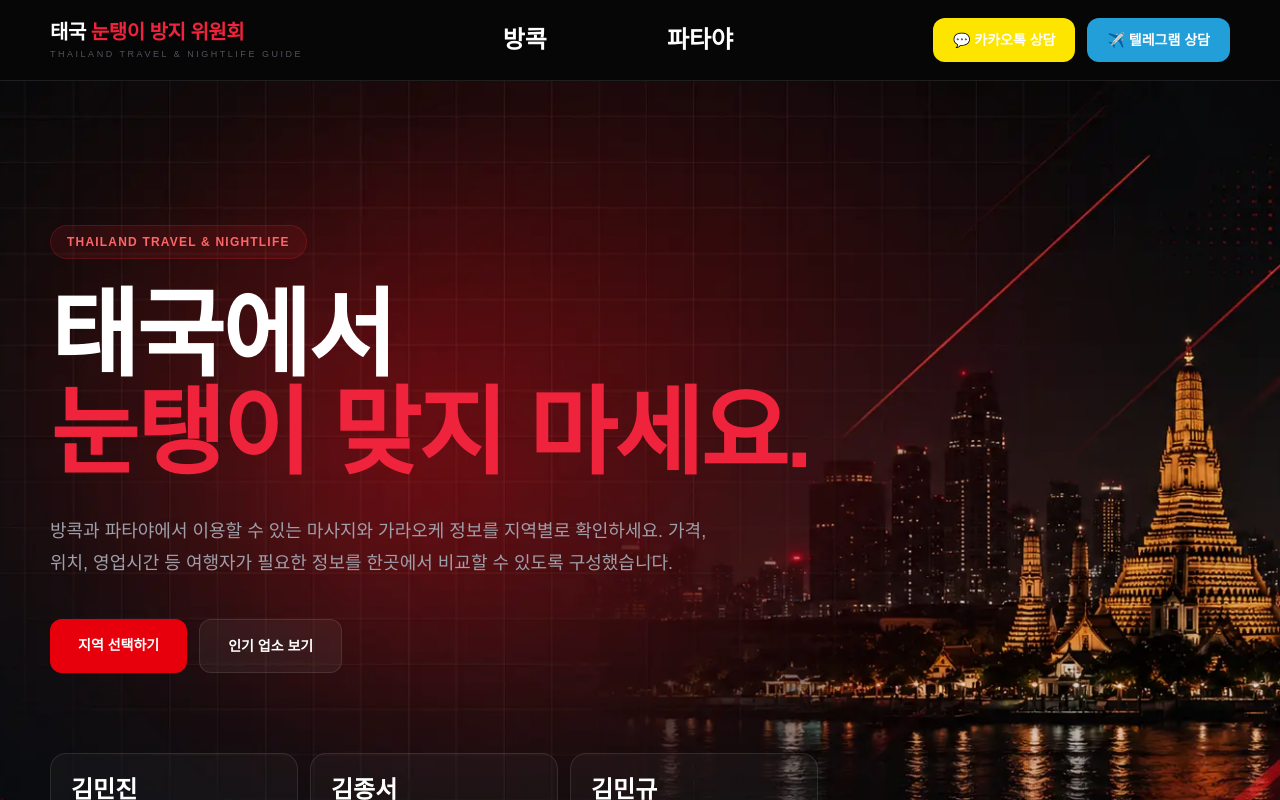
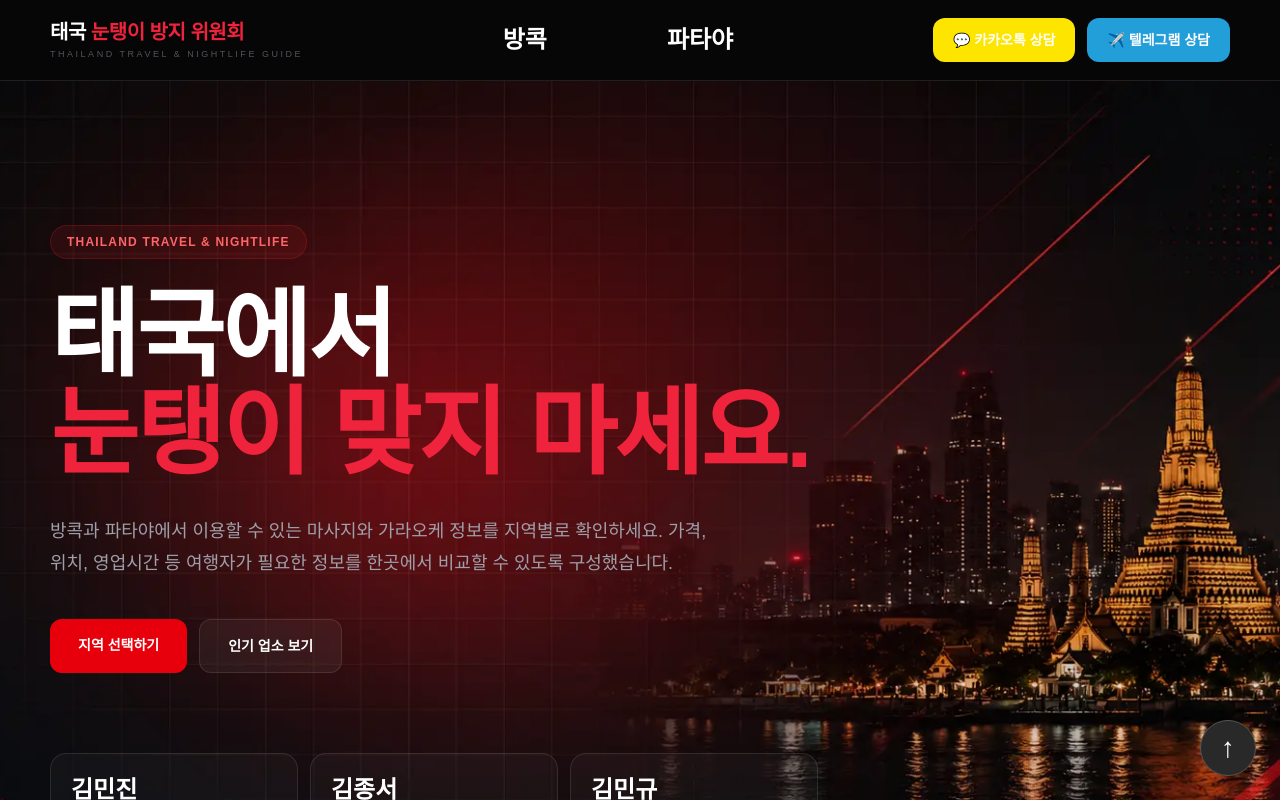
Before and after one commit to vietnam-nightlife/thailand-nightlife, a Next.js app: page / in a window 1280 px wide. Shown: the top 800 px of the page. Built offline with nearby package versions, Linux system fonts and the light colour scheme.

Commit message:
Add BackToTop button component

```diff
--- /dev/null
+++ b/components/BackToTop.tsx
@@ -0,0 +1,26 @@
+"use client";
+
+export default function BackToTop() {
+  return (
+    <button
+      onClick={() => window.scrollTo({ top: 0, behavior: "smooth" })}
+      aria-label="맨 위로 이동"
+      style={{
+        position: "fixed",
+        right: "24px",
+        bottom: "24px",
+        width: "56px",
+        height: "56px",
+        borderRadius: "50%",
+        background: "#292929",
+        color: "white",
+        border: "1px solid #555",
+        fontSize: "28px",
+        cursor: "pointer",
+        zIndex: 9999,
+      }}
+    >
+      ↑
+    </button>
+  );
+}
```
